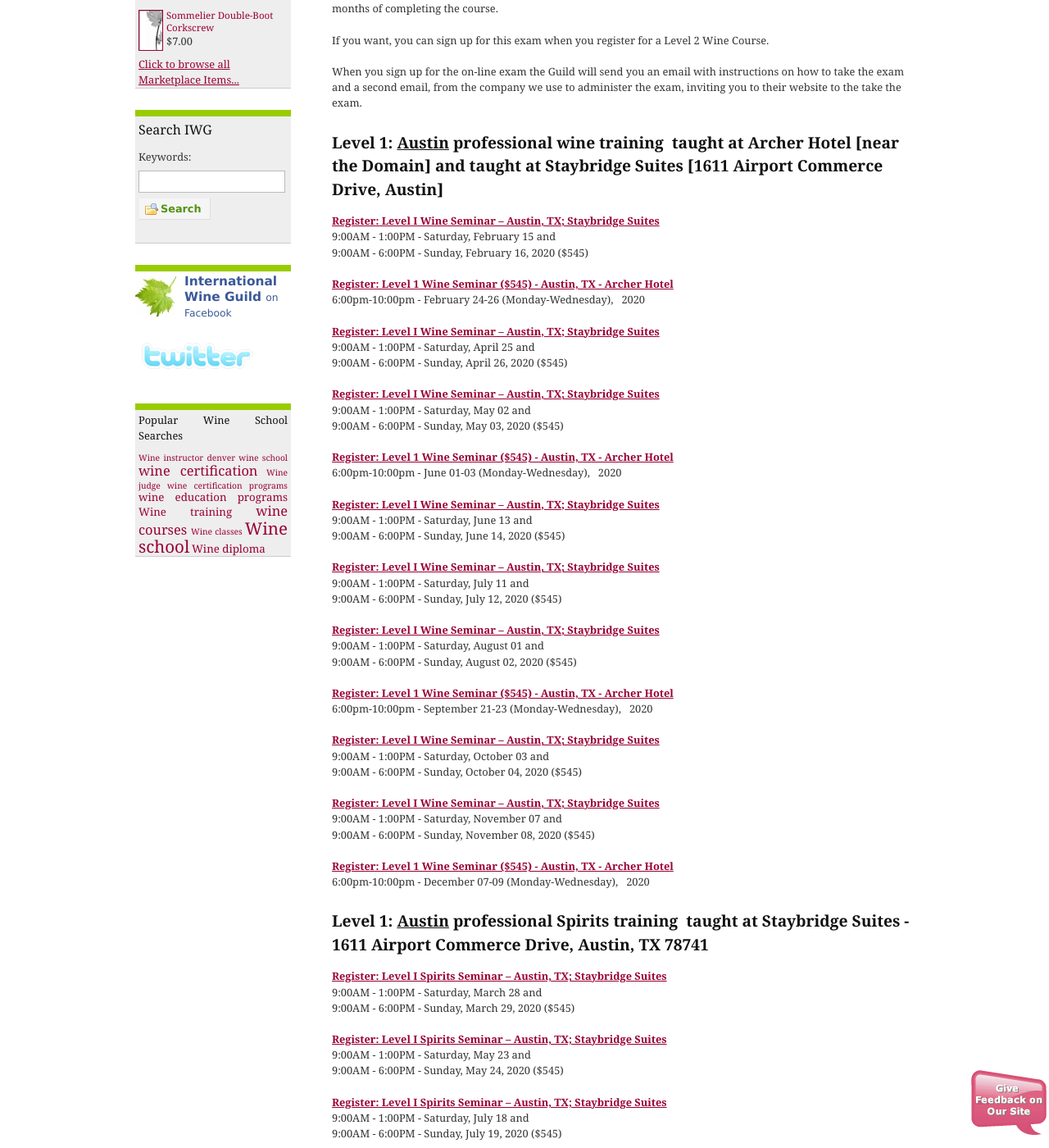
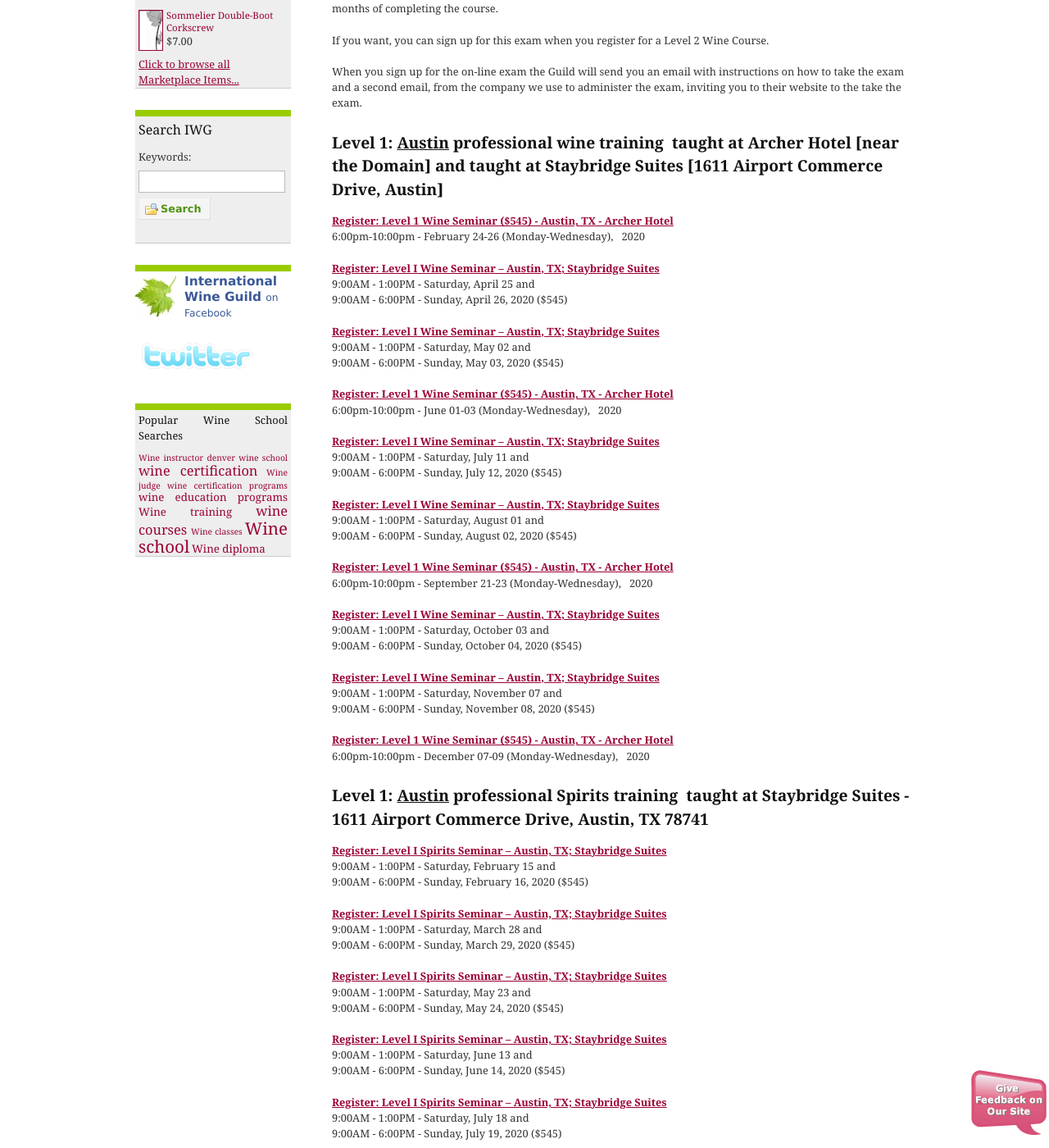
Before and after one commit to CKDev/internationalwineguild.com, a Jekyll site: the page built from texas-wine-school.html, in a window 1280 px wide and 1400 px high, scrolled down 1159 px. Shown: the whole window at 82% size. Built offline with Jekyll 4.4.1, drawn with Linux system fonts in a browser that asks for light colours; a script that is not in the unit is left out; comment, search, counter and statistics services are not loaded; some of the changed lines change nothing that is shown.

Commit message:
Update texas-wine-school.html

```diff
--- a/texas-wine-school.html
+++ b/texas-wine-school.html
@@ -46,13 +46,6 @@
 <h3><strong>Level 1: <u>Austin</u> professional wine training&nbsp; taught at Archer Hotel [near the Domain] and taught at Staybridge Suites [1611 Airport Commerce Drive, Austin]&nbsp;</strong></h3>
 
 <p><a class="ga-track"
-    href="http://ww4.aitsafe.com/cf/add.cfm?userid=6714687&amp;product=Level+1+Wine+Seminar+Austin-Staybridge+Suites++-++02/15-16, 2020&amp;price=545&amp;return=www.internationalwineguild.com/texas-wine-school">
-    <strong>Register: Level I Wine Seminar – Austin, TX; Staybridge Suites</strong>
-  </a><br>
-  9:00AM - 1:00PM - Saturday, February 15 and<br>
-  9:00AM - 6:00PM - Sunday, February 16, 2020 ($545)</p>
-
-<p><a class="ga-track"
     href="http://ww4.aitsafe.com/cf/add.cfm?userid=6714687&amp;product=Level+1+Wine+Seminar+Austin-Archer++-++02/24-02/26,2020&amp;price=545&amp;return=www.internationalwineguild.com/texas-wine-school"><strong>Register:
       Level 1 Wine Seminar ($545) - Austin, TX - Archer Hotel<br>
     </strong></a>6:00pm-10:00pm - February 24-26 (Monday-Wednesday), &nbsp; 2020</p>
@@ -75,13 +68,6 @@
     href="http://ww4.aitsafe.com/cf/add.cfm?userid=6714687&amp;product=Level+1+Wine+Seminar+Austin-Archer++-++06/01-06/03,2020&amp;price=545&amp;return=www.internationalwineguild.com/texas-wine-school"><strong>Register:
       Level 1 Wine Seminar ($545) - Austin, TX - Archer Hotel<br>
     </strong></a>6:00pm-10:00pm - June 01-03 (Monday-Wednesday), &nbsp; 2020</p>
-
-<p><a class="ga-track"
-    href="http://ww4.aitsafe.com/cf/add.cfm?userid=6714687&amp;product=Level+1+Wine+Seminar+Austin-Staybridge+Suites++-++06/13-14, 2020&amp;price=545&amp;return=www.internationalwineguild.com/texas-wine-school">
-    <strong>Register: Level I Wine Seminar – Austin, TX; Staybridge Suites</strong>
-  </a><br>
-  9:00AM - 1:00PM - Saturday, June 13 and<br>
-  9:00AM - 6:00PM - Sunday, June 14, 2020 ($545)</p>
 
 <p><a class="ga-track"
     href="http://ww4.aitsafe.com/cf/add.cfm?userid=6714687&amp;product=Level+1+Wine+Seminar+Austin-Staybridge+Suites++-++07/11-12, 2020&amp;price=545&amp;return=www.internationalwineguild.com/texas-wine-school">
@@ -125,6 +111,13 @@
 <h3><strong>Level 1: <u>Austin</u> professional Spirits training&nbsp; taught at Staybridge Suites - 1611 Airport Commerce Drive, Austin, TX 78741&nbsp;</strong></h3>
 
 <p><a class="ga-track"
+    href="http://ww4.aitsafe.com/cf/add.cfm?userid=6714687&amp;product=Level+1+Spirits+Seminar+Austin-Staybridge+Suites++-++02/15-16, 2020&amp;price=545&amp;return=www.internationalwineguild.com/texas-wine-school">
+    <strong>Register: Level I Spirits Seminar – Austin, TX; Staybridge Suites</strong>
+  </a><br>
+  9:00AM - 1:00PM - Saturday, February 15 and<br>
+  9:00AM - 6:00PM - Sunday, February 16, 2020 ($545)</p>
+
+<p><a class="ga-track"
     href="http://ww4.aitsafe.com/cf/add.cfm?userid=6714687&amp;product=Level+1+Spirits+Seminar+Austin-Staybridge+Suites++-++03/28-29, 2020&amp;price=545&amp;return=www.internationalwineguild.com/texas-wine-school">
     <strong>Register: Level I Spirits Seminar – Austin, TX; Staybridge Suites</strong>
   </a><br>
@@ -137,6 +130,13 @@
   </a><br>
   9:00AM - 1:00PM - Saturday, May 23 and<br>
   9:00AM - 6:00PM - Sunday, May 24, 2020 ($545)</p>
+
+<p><a class="ga-track"
+    href="http://ww4.aitsafe.com/cf/add.cfm?userid=6714687&amp;product=Level+1+Spirits+Seminar+Austin-Staybridge+Suites++-++06/13-14, 2020&amp;price=545&amp;return=www.internationalwineguild.com/texas-wine-school">
+    <strong>Register: Level I Spirits Seminar – Austin, TX; Staybridge Suites</strong>
+  </a><br>
+  9:00AM - 1:00PM - Saturday, June 13 and<br>
+  9:00AM - 6:00PM - Sunday, June 14, 2020 ($545)</p>
 
 <p><a class="ga-track"
     href="http://ww4.aitsafe.com/cf/add.cfm?userid=6714687&amp;product=Level+1+Spirits+Seminar+Austin-Staybridge+Suites++-++07/18-19, 2020&amp;price=545&amp;return=www.internationalwineguild.com/texas-wine-school">
```
